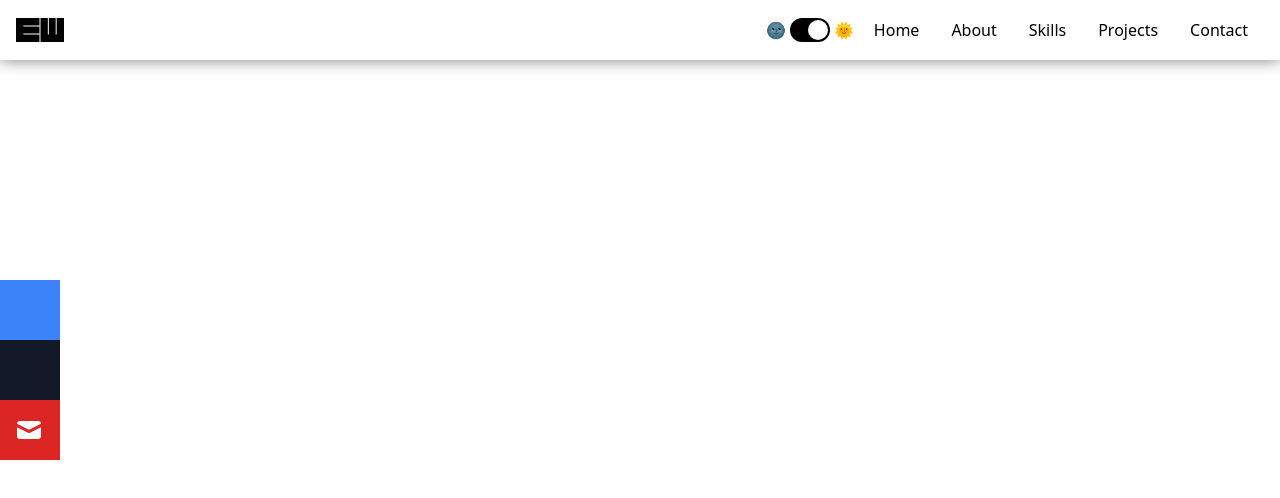
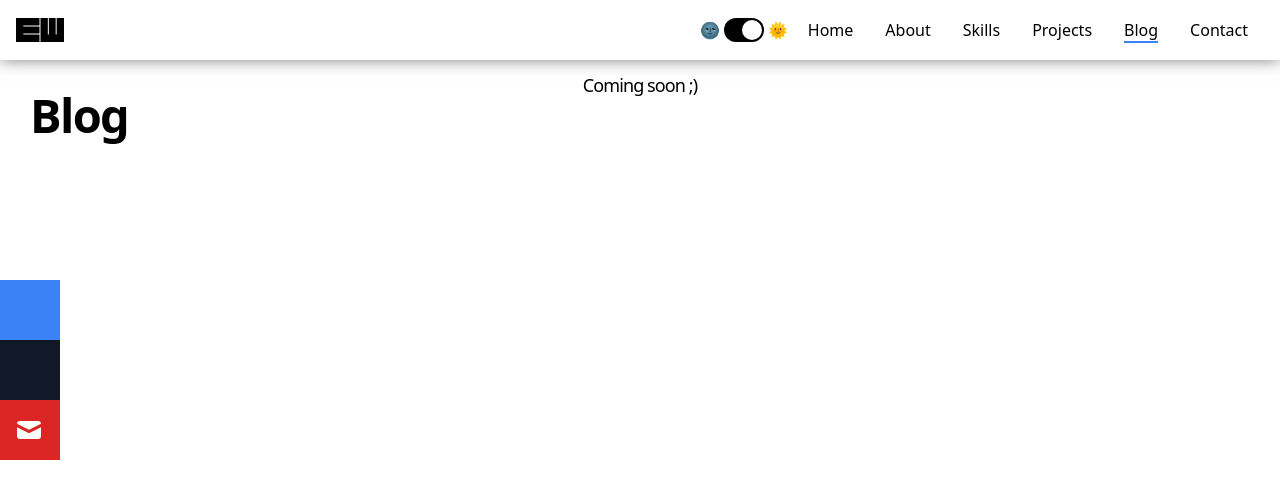
Before and after one commit to emil-98/portfolio-site, a React (Vite) app: page /blog in a window 1280 px wide. Shown: the top 498 px of the page. Built offline with nearby package versions, Linux system fonts and the light colour scheme; some icons are missing.

Commit message:
Change landing page text and contact links

```diff
--- a/src/App.jsx
+++ b/src/App.jsx
@@ -6,6 +6,7 @@ import Skills from './components/Skills'
 import Projects from './components/Projects'
 import Contact from './components/Contact'
 import { Routes, Route } from 'react-router-dom'
+import Blog from './components/Blog'
 
 
 
@@ -24,6 +25,7 @@ const App = () => {
         <Route path='/skills' element={<Skills/>}/>
         <Route path='/projects' element={<Projects/>}/>
         <Route path='/contact' element={<Contact/>}/>
+        <Route path='/blog' element={<Blog/>}/>
       </Routes>
     </>
   )
--- /dev/null
+++ b/src/components/Blog.jsx
@@ -0,0 +1,14 @@
+import React from 'react'
+import PageContainer from './PageContainer'
+
+const Blog = () => {
+  return (
+    <PageContainer
+        title={"Blog"}
+    >
+        <p>{"Coming soon ;)"}</p>
+    </PageContainer>
+  )
+}
+
+export default Blog
--- a/src/components/Contact.jsx
+++ b/src/components/Contact.jsx
@@ -11,7 +11,7 @@ const Contact = () => {
       title={"Contact"}
     >
       <div className='flex flex-1 flex-col max-w-[1000px] self-center items-center justify-center space-y-10'>
-        <h2>ewelton98@gmail.com</h2>
+        <a href="mailto:ewelton98@gmail.com"><h2 className='duration-300 hover:text-blue-500'>ewelton98@gmail.com</h2></a>
         <a href='https://www.linkedin.com/in/emil-welton'><h2 className='duration-300 hover:text-blue-500'>LinkedIn</h2></a>
         <a href='https://github.com/emil-98'><h2 className='duration-300 hover:text-blue-500'>Github</h2></a>
       </div>
--- a/src/components/Home.jsx
+++ b/src/components/Home.jsx
@@ -9,7 +9,7 @@ const Home = () => {
         <GlowImage imgSrc={'/assets/IMG_6222.jpeg'}/>
         <h1 className="text-5xl sm:text-7xl py-5 font-bold text-blue-500 dark:text-gray-400">Emil Welton</h1>
         <p className="text-xl sm:text-2xl max-w-[400px] dark:text-gray-200">
-          Software Engineer specializing in full-stack web and mobile development
+          Software Engineer specializing in full-stack web development and interested in embedded systems programming.
         </p>
       </div>
 
--- a/src/components/Navbar.jsx
+++ b/src/components/Navbar.jsx
@@ -31,6 +31,7 @@ const Navbar = () => {
           <li className='drop-shadow-none duration-200 hover:drop-shadow-[0_0_10px_rgba(0,0,0,1)] dark:hover:drop-shadow-[0_0_10px_rgba(255,255,255,0.8)]'><NavLink className={({isActive}) => isActive ? underline : noUnderline} to='/about'>About</NavLink></li>
           <li className='drop-shadow-none duration-200 hover:drop-shadow-[0_0_10px_rgba(0,0,0,1)] dark:hover:drop-shadow-[0_0_10px_rgba(255,255,255,0.8)]'><NavLink className={({isActive}) => isActive ? underline : noUnderline} to='/skills'>Skills</NavLink></li>
           <li className='drop-shadow-none duration-200 hover:drop-shadow-[0_0_10px_rgba(0,0,0,1)] dark:hover:drop-shadow-[0_0_10px_rgba(255,255,255,0.8)]'><NavLink className={({isActive}) => isActive ? underline : noUnderline} to='/projects'>Projects</NavLink></li>
+          <li className='drop-shadow-none duration-200 hover:drop-shadow-[0_0_10px_rgba(0,0,0,1)] dark:hover:drop-shadow-[0_0_10px_rgba(255,255,255,0.8)]'><NavLink className={({isActive}) => isActive ? underline : noUnderline} to='/blog'>Blog</NavLink></li>
           <li className='drop-shadow-none duration-200 hover:drop-shadow-[0_0_10px_rgba(0,0,0,1)] dark:hover:drop-shadow-[0_0_10px_rgba(255,255,255,0.8)]'><NavLink className={({isActive}) => isActive ? underline : noUnderline} to='/contact'>Contact</NavLink></li>
         </ul>
 
@@ -46,6 +47,7 @@ const Navbar = () => {
         <li onClick={handleClick} className='py-6'><NavLink className={({isActive}) => isActive ? underline : noUnderline} to='/about'>About</NavLink></li>
         <li onClick={handleClick} className='py-6'><NavLink className={({isActive}) => isActive ? underline : noUnderline} to='/skills'>Skills</NavLink></li>
         <li onClick={handleClick} className='py-6'><NavLink className={({isActive}) => isActive ? underline : noUnderline} to='/projects'>Projects</NavLink></li>
+        <li onClick={handleClick} className='py-6'><NavLink className={({isActive}) => isActive ? underline : noUnderline} to='/blog'>Blog</NavLink></li>
         <li onClick={handleClick} className='py-6'><NavLink className={({isActive}) => isActive ? underline : noUnderline} to='/contact'>Contact</NavLink></li>
       </ul>
 
```
Also changed, not shown: 1 other file (tests, documents, lock files or other folders).
